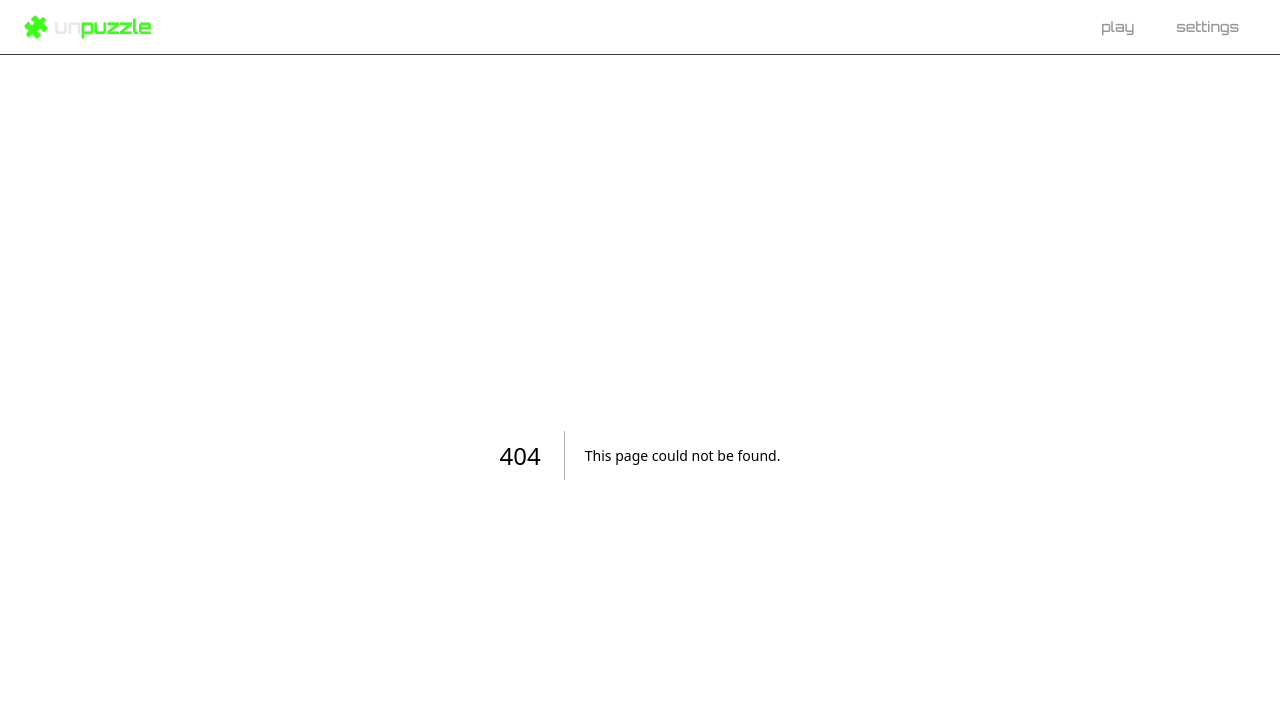
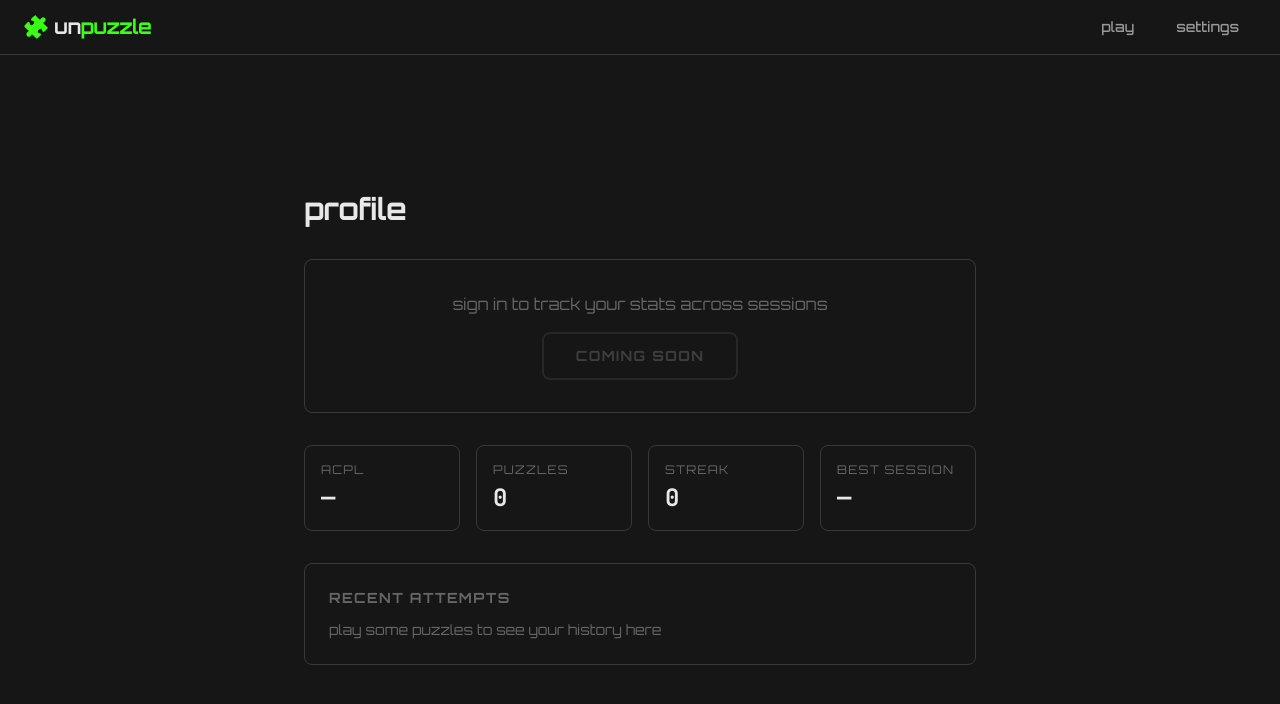
Before and after one commit to elicoggins/unpuzzle, a Next.js app: page /profile in a window 1280 px wide. Before the commit this address had no page. Shown: the top 704 px of the page. Built offline with nearby package versions, Linux system fonts and the light colour scheme.

Commit message:
better name

```diff
--- /dev/null
+++ b/.next 2/dev/build-manifest.json
@@ -0,0 +1,13 @@
+{
+  "pages": {
+    "/_app": []
+  },
+  "devFiles": [],
+  "polyfillFiles": [],
+  "lowPriorityFiles": [
+    "static/development/_buildManifest.js",
+    "static/development/_ssgManifest.js",
+    "static/development/_clientMiddlewareManifest.js"
+  ],
+  "rootMainFiles": []
+}
--- /dev/null
+++ b/.next 2/dev/fallback-build-manifest.json
@@ -0,0 +1,13 @@
+{
+  "pages": {
+    "/_app": []
+  },
+  "devFiles": [],
+  "polyfillFiles": [],
+  "lowPriorityFiles": [
+    "static/development/_buildManifest.js",
+    "static/development/_ssgManifest.js",
+    "static/development/_clientMiddlewareManifest.js"
+  ],
+  "rootMainFiles": []
+}
--- /dev/null
+++ b/.next 2/dev/prerender-manifest.json
@@ -0,0 +1,11 @@
+{
+  "version": 4,
+  "routes": {},
+  "dynamicRoutes": {},
+  "notFoundRoutes": [],
+  "preview": {
+    "previewModeId": "b7eb0107418bb3610a0fb50fb6bc152a",
+    "previewModeSigningKey": "ea26ce1c54cb57be231a86bfb15356586fb60acb3ff260e9c41d720cb2d8c9f5",
+    "previewModeEncryptionKey": "12ed40962f02a4196c65d84c6ac2d7979ebd4d3da4c74d5ecfad5aa936014f59"
+  }
+}
--- /dev/null
+++ b/src/app/api/attempts/route.ts
@@ -0,0 +1,24 @@
+import { NextRequest, NextResponse } from "next/server";
+
+// Persist attempt results (placeholder until DB is connected).
+// Scoring is done entirely client-side via Stockfish WASM.
+export async function POST(request: NextRequest) {
+  const body = await request.json();
+  const { positionId, move, centipawnLoss, timeSpentMs } = body;
+
+  if (!positionId || !move || centipawnLoss === undefined) {
+    return NextResponse.json(
+      { error: "positionId, move, and centipawnLoss are required" },
+      { status: 400 }
+    );
+  }
+
+  // TODO: persist to DB when connected
+  return NextResponse.json({
+    status: "saved",
+    positionId,
+    move,
+    centipawnLoss,
+    timeSpentMs,
+  });
+}
--- /dev/null
+++ b/src/app/api/positions/next/route.ts
@@ -0,0 +1,7 @@
+import { NextResponse } from "next/server";
+import { getRandomPosition } from "@/lib/sample-positions";
+
+export async function GET() {
+  const position = getRandomPosition();
+  return NextResponse.json(position);
+}
--- /dev/null
+++ b/src/app/leaderboard/page.tsx
@@ -0,0 +1,68 @@
+export default function LeaderboardPage() {
+  // Placeholder data for the leaderboard skeleton
+  const placeholderEntries = [
+    { rank: 1, name: "—", acpl: "—", puzzles: "—" },
+    { rank: 2, name: "—", acpl: "—", puzzles: "—" },
+    { rank: 3, name: "—", acpl: "—", puzzles: "—" },
+  ];
+
+  return (
+    <div className="flex-1 flex flex-col items-center px-6 py-12">
+      <div className="max-w-2xl w-full space-y-8">
+        <div className="flex items-center justify-between">
+          <h1 className="text-3xl font-bold tracking-tight">leaderboard</h1>
+          <span className="text-xs text-text-muted border border-border rounded-lg px-3 py-1">
+            min 20 puzzles
+          </span>
+        </div>
+
+        {/* Leaderboard table */}
+        <div className="border border-border rounded-lg overflow-hidden">
+          <table className="w-full">
+            <thead>
+              <tr className="border-b border-border bg-bg-secondary">
+                <th className="text-left text-xs font-bold uppercase tracking-widest text-text-muted px-4 py-3 w-16">
+                  #
+                </th>
+                <th className="text-left text-xs font-bold uppercase tracking-widest text-text-muted px-4 py-3">
+                  player
+                </th>
+                <th className="text-right text-xs font-bold uppercase tracking-widest text-text-muted px-4 py-3 w-24">
+                  ACPL
+                </th>
+                <th className="text-right text-xs font-bold uppercase tracking-widest text-text-muted px-4 py-3 w-24">
+                  puzzles
+                </th>
+              </tr>
+            </thead>
+            <tbody>
+              {placeholderEntries.map((entry) => (
+                <tr
+                  key={entry.rank}
+                  className="border-b border-border last:border-b-0 hover:bg-bg-hover transition-colors"
+                >
+                  <td className="px-4 py-3 font-[family-name:var(--font-mono)] text-text-muted">
+                    {entry.rank}
+                  </td>
+                  <td className="px-4 py-3 text-text-secondary">
+                    {entry.name}
+                  </td>
+                  <td className="px-4 py-3 text-right font-[family-name:var(--font-mono)] text-text-secondary">
+                    {entry.acpl}
+                  </td>
+                  <td className="px-4 py-3 text-right font-[family-name:var(--font-mono)] text-text-muted">
+                    {entry.puzzles}
+                  </td>
+                </tr>
+              ))}
+            </tbody>
+          </table>
+        </div>
+
+        <div className="text-center text-sm text-text-muted">
+          leaderboard will populate once users are playing
+        </div>
+      </div>
+    </div>
+  );
+}
--- /dev/null
+++ b/src/app/profile/page.tsx
@@ -0,0 +1,53 @@
+export default function ProfilePage() {
+  return (
+    <div className="flex-1 flex flex-col items-center justify-center px-6 py-12">
+      <div className="max-w-2xl w-full space-y-8">
+        <h1 className="text-3xl font-bold tracking-tight">profile</h1>
+
+        {/* Placeholder for auth */}
+        <div className="border border-border rounded-lg p-8 text-center space-y-4">
+          <div className="text-text-muted">
+            sign in to track your stats across sessions
+          </div>
+          <button
+            disabled
+            className="px-8 py-3 text-sm font-bold uppercase tracking-widest border-2 border-border text-text-muted rounded-lg cursor-not-allowed opacity-50"
+          >
+            coming soon
+          </button>
+        </div>
+
+        {/* Stats preview (will be populated once auth + DB are wired) */}
+        <div className="grid grid-cols-2 sm:grid-cols-4 gap-4">
+          <StatCard label="ACPL" value="—" />
+          <StatCard label="puzzles" value="0" />
+          <StatCard label="streak" value="0" />
+          <StatCard label="best session" value="—" />
+        </div>
+
+        {/* Recent attempts placeholder */}
+        <div className="border border-border rounded-lg p-6 space-y-3">
+          <h2 className="text-sm font-bold uppercase tracking-widest text-text-muted">
+            recent attempts
+          </h2>
+          <div className="text-text-muted text-sm">
+            play some puzzles to see your history here
+          </div>
+        </div>
+      </div>
+    </div>
+  );
+}
+
+function StatCard({ label, value }: { label: string; value: string }) {
+  return (
+    <div className="border border-border rounded-lg p-4 space-y-1">
+      <div className="text-xs text-text-muted uppercase tracking-widest">
+        {label}
+      </div>
+      <div className="text-2xl font-bold font-[family-name:var(--font-mono)]">
+        {value}
+      </div>
+    </div>
+  );
+}
--- /dev/null
+++ b/src/lib/db.ts
@@ -0,0 +1,18 @@
+// Prisma client setup — will be configured when PostgreSQL is connected
+// Prisma v7 requires a database adapter (e.g., @prisma/adapter-pg)
+// For now, this is a placeholder that will be wired up in Phase 2
+
+// import { PrismaClient } from "@/generated/prisma/client";
+// import { PrismaPg } from "@prisma/adapter-pg";
+//
+// const globalForPrisma = globalThis as unknown as {
+//   prisma: PrismaClient | undefined;
+// };
+//
+// export const prisma = globalForPrisma.prisma ?? new PrismaClient({
+//   adapter: new PrismaPg({ connectionString: process.env.DATABASE_URL! }),
+// });
+//
+// if (process.env.NODE_ENV !== "production") globalForPrisma.prisma = prisma;
+
+export {};
```
Also changed, not shown: 1 other file (tests, documents, lock files or other folders).
